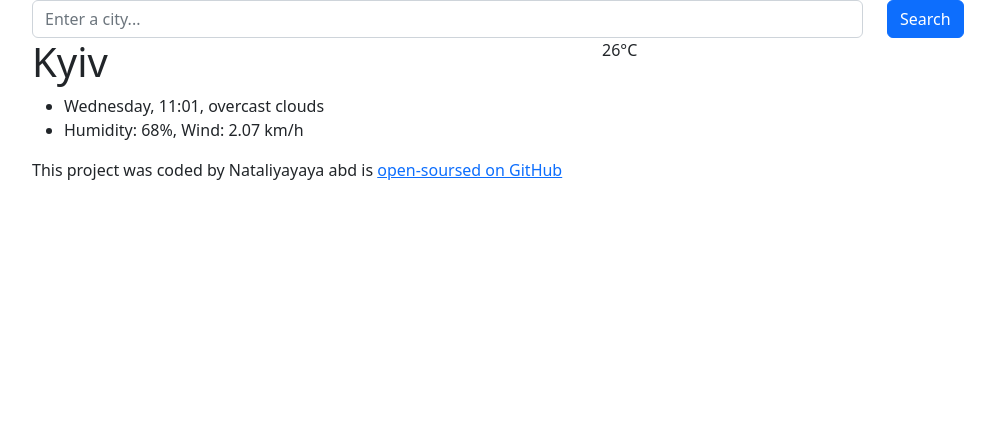
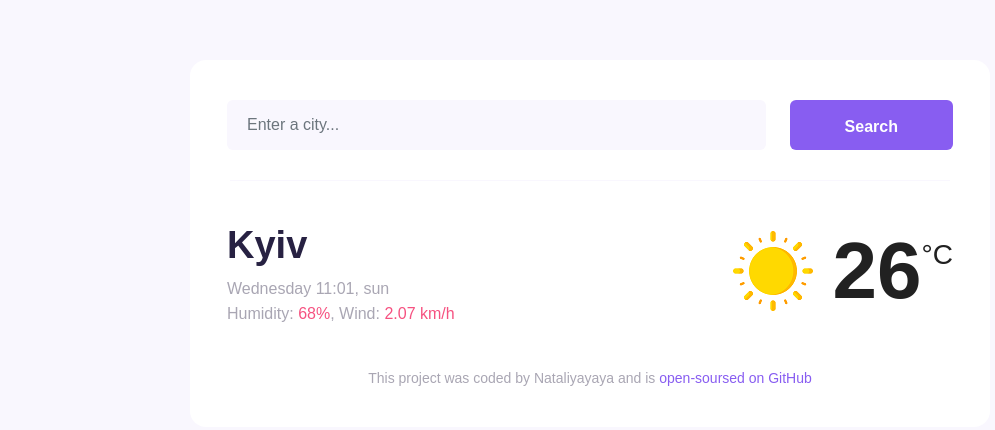
Before and after one commit to natalia-matash/vanilla-weather-app, a plain HTML site: page index.html in a window 1280 px wide. Shown: the whole page, without its empty margins (50-1045 px from the left). Drawn offline with nearby package versions, Linux system fonts and the light colour scheme.

Commit message:
Styled the main elements of the app
Added image

```diff
--- a/index.html
+++ b/index.html
@@ -12,8 +12,7 @@
    <title>Document</title>
 </head>
 <body>
-   <div class="root">
-      <div class="app">
+      <div class="wrapper">
          <div class="container">
             <div class="weather">
                <form>
@@ -22,7 +21,7 @@
                         <input type="search" class="form-control search-input" placeholder="Enter a city...">
                      </div>
                      <div class="col-3">
-                        <input type="submit" class="btn btn-primary" value="Search" w-100>
+                        <input type="submit" class="btn btn-primary w-100" value="Search">
                      </div>
                   </div>
                </form>
@@ -31,27 +30,29 @@
                      <div class="col-6">
                         <h1>Kyiv</h1>
                         <ul>
-                           <li>Wednesday, 11:01, overcast clouds</li>
-                           <li>Humidity: 68%, Wind: 2.07 km/h</li>
+                           <li>Wednesday 11:01, sun</li>
+
+                           <li>Humidity: <span class="humidity">68%</span>, Wind: <span class="wind">2.07 km/h</span></li>
+
                         </ul>
                      </div>
                      <div class="col-6">
-                        <i></i>
-                        <div class="temperature"> 26&deg;C</div>
+                        <div class="temp">
+                           <img class="img" src="img/sun.png" alt="">
+                           <span class="temperature">26<span>
+                           <span class="degrees">&deg;C</span>
+                        </div>
+
                      </div>
                   </div>
                </div>
             </div>
             <footer>
-               This project was coded by Nataliyayaya abd is
+               This project was coded by Nataliyayaya and is
                <a href="https://github.com/Nataliyayaya/vanilla-weather-app" target="_blank">open-soursed on GitHub</a>
             </footer>
          </div>
       </div>
-   </div>
-
-
-
    <script src="src/script.js"></script>
 </body>
 </html>
--- a/src/style.css
+++ b/src/style.css
@@ -0,0 +1,124 @@
+*,
+*:before,
+*:after{
+    box-sizing:border-box;
+}
+body {
+   background-color: #F9F7FE;
+   font-family: Arial, Helvetica, sans-serif;
+}
+.container {
+   max-width: 800px;
+   display: block;
+   margin: 60px auto;
+   padding: 40px;
+   border-radius: 16px;
+   background-color: #fff;
+   color: rgba(39,33,66,.4);
+}
+form {
+   border-bottom: 1px solid #f9f7fe;
+   padding-bottom: 30px;
+}
+.row {
+   display: flex;
+   flex-wrap: wrap;
+   margin-right: -15px;
+   margin-left: -15px;
+}
+.col-9 {
+   flex: 0 0 75%;
+   max-width: 75%;
+}
+.weather .search-input {
+   background: #f9f7fe;
+   border: none;
+   padding: 15px 20px;
+   display: inline-block;
+   border-radius: 6px;
+   color: rgba(39,33,66,.4);
+   font-size: 16px;
+   height: 50px;
+   line-height: 20px;
+}
+.col-3 {
+   flex: 0 0 25%;
+   max-width: 25%;
+}
+.weather .btn {
+   background: #885df1;
+   font-weight: 700;
+   font-size: 16px;
+   padding: 15px 20px;
+   border: none;
+   height: 50px;
+}
+
+.weather__info {
+   margin-top: 20px;
+}
+.col-6 {
+   flex: 0 0 50%;
+   max-width: 50%;
+}
+h1 {
+   margin: 20px 0 10px;
+   font-weight: 700;
+   font-size: 38px;
+   line-height: 48px;
+   color: #272142;
+}
+ul {
+   margin: 0;
+   padding: 0;
+}
+li {
+   font-weight: 500;
+    margin-bottom: 5px;
+    color: rgba(39,33,66,.4);
+    font-size: 16px;
+    line-height: 20px;
+    list-style: none;
+}
+.humidity,
+.wind {
+   color: #F65281;
+}
+.temp {
+   display: flex;
+   justify-content: end;
+   margin-top: 30px;
+}
+
+.temperature {
+   display: flex;
+   justify-content: end;
+   color: #212121;
+   margin-left: 20px;
+   font-weight: 700;
+   font-size: 80px;
+   line-height: 1;
+}
+.degrees {
+   color: #212121;
+   font-size: 28px;
+   font-weight: 400;
+   position: relative;
+   line-height: 1;
+   top: -34px;
+}
+footer {
+   font-size: 14px;
+    margin-top: 40px;
+    line-height: 18px;
+    text-align: center;
+    color: rgba(39,33,66,.4);
+}
+footer a {
+   color: #885df1;
+   text-decoration: none;
+   transition: all 200ms ease-in-out;
+}
+footer a:hover {
+   text-decoration: underline;
+}
```
Also changed, not shown: img/sun.png (added).
